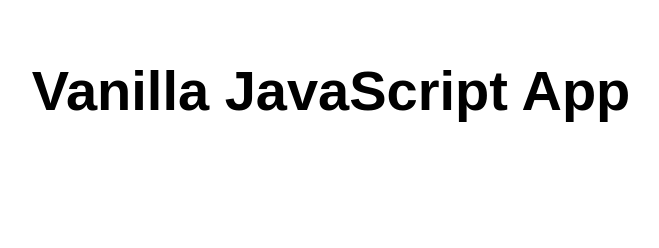
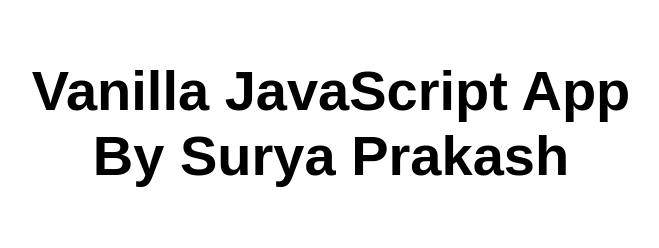
Before and after one commit to surya2012prakash/my-first-static-web-app, a website: page src/index.html in a window 1280 px wide. Shown: the whole page, without its empty margins (309-968 px from the left). Drawn offline with Linux system fonts and the light colour scheme.

Commit message:
Change 01

```diff
--- a/src/index.html
+++ b/src/index.html
@@ -10,7 +10,7 @@
 
 <body>
   <main>
-    <h1>Vanilla JavaScript App</h1>
+    <h1>Vanilla JavaScript App By Surya Prakash</h1>
   </main>
 </body>
 
```
